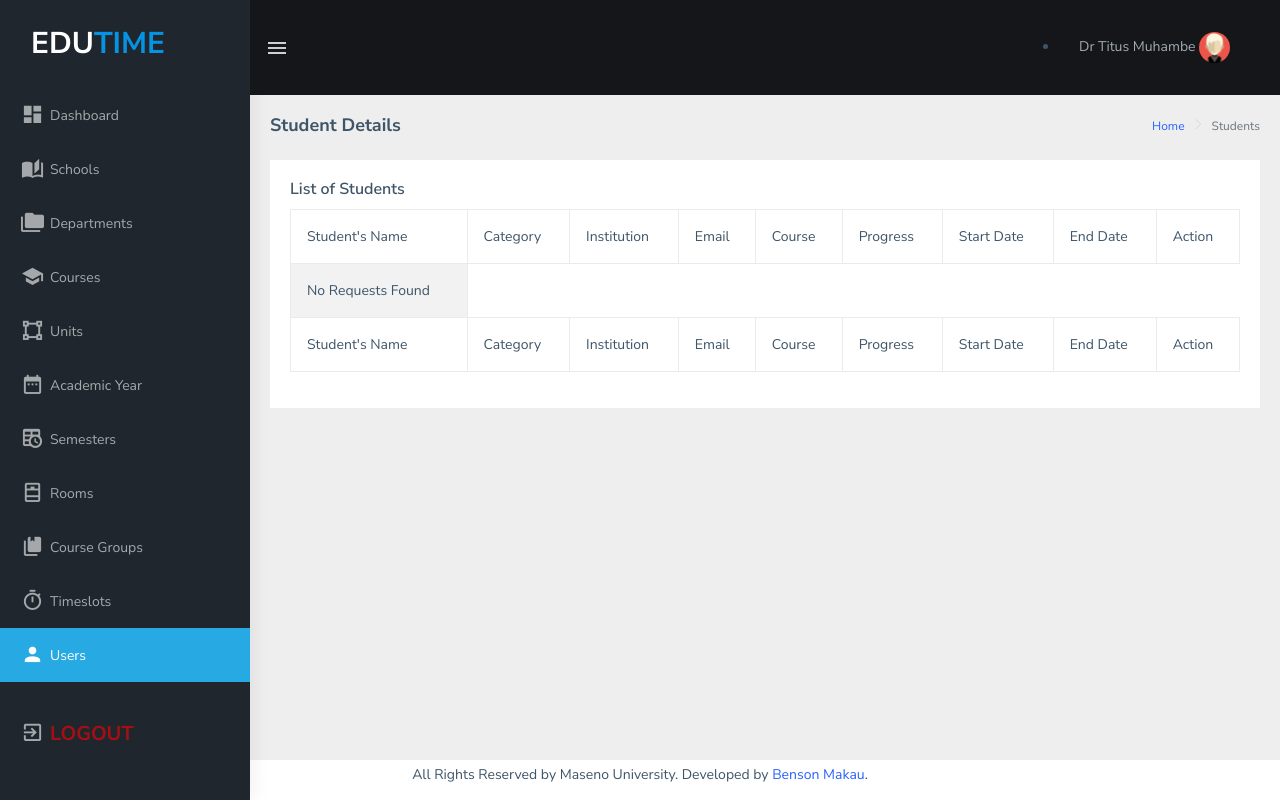
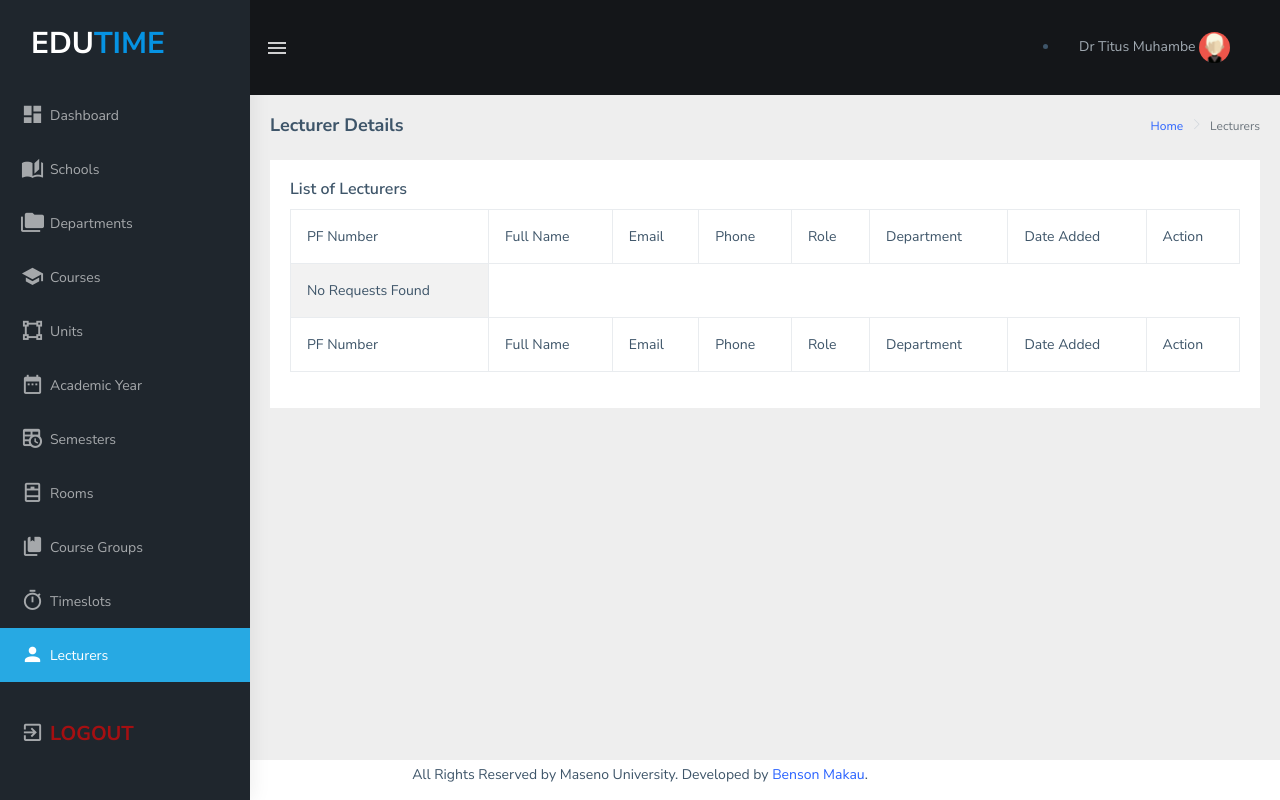
Before and after one commit to blinxcorporation/EduTime-PHP, a PHP site: page /dashboard/users.php in a window 1280 px wide. Run offline with PHP 8.4, Linux system fonts and the light colour scheme; a user stored in the database is signed in; data comes from the database, SQL or seed files in the repository; data that the repository does not hold is empty.

Commit message:
fetched users who are lecturers

```diff
--- a/assets/components/sidebar.php
+++ b/assets/components/sidebar.php
@@ -159,7 +159,7 @@
                   href="users.php"
                   aria-expanded="false"
                   ><i class="mdi mdi-account"></i
-                  ><span class="hide-menu">Users</span></a
+                  ><span class="hide-menu">Lecturers</span></a
                 >
               </li>
               <?php
--- a/dashboard/index.php
+++ b/dashboard/index.php
@@ -207,7 +207,7 @@ include '../assets/components/header.php';
                     <h1 class="font-light text-white">
                         <i class="mdi mdi-account"></i>
                     </h1>
-                    <h6 class="text-light">Users</h6>
+                    <h6 class="text-light">Lecturers</h6>
                 </div>
             </div>
         </a>
--- a/dashboard/users.php
+++ b/dashboard/users.php
@@ -5,8 +5,8 @@ $name = $_SESSION['fname'] . " ".$_SESSION['lname'];
 $username = $_SESSION['username'];
 $mail = $_SESSION['emailaddress'];
 
-// Update Student Details
-if (isset($_POST['update-student-details-btn'])) {
+// Update User Details
+if (isset($_POST['update-user-details-btn'])) {
   $username = $_POST['username'];
   $fname = $_POST['fname'];
   $mname = $_POST['mname'];
@@ -73,8 +73,8 @@ if (isset($_POST['update-student-details-btn'])) {
   	}
   }
 
-  // Delete student Details
-  if (isset($_POST['delete-student-btn'])) {
+  // Delete user Details
+  if (isset($_POST['delete-user-btn'])) {
     $studentID = $_POST['student_id'];
 
     if (empty($studentID)) {
@@ -96,12 +96,11 @@ if (isset($_POST['update-student-details-btn'])) {
 <!DOCTYPE html>
 <html dir="ltr" lang="en">
   <head>
-  <title>Students | WKEO </title>
+  <title>Lecturers | EDUTIME </title>
   <?php
 include '../assets/components/header.php';
 ?>
   </head>
-
   <body>
 
       <!-- ============================================================== -->
@@ -134,13 +133,13 @@ include '../assets/components/header.php';
         <div class="page-breadcrumb pt-5">
           <div class="row">
             <div class="col-12 d-flex no-block align-items-center">
-              <h4 class="page-title">Student Details</h4>
+              <h4 class="page-title">Lecturer Details</h4>
               <div class="ms-auto text-end">
                 <nav aria-label="breadcrumb">
                   <ol class="breadcrumb">
                     <li class="breadcrumb-item"><a href="#">Home</a></li>
                     <li class="breadcrumb-item active" aria-current="page">
-                      Students
+                    Lecturers
                     </li>
                   </ol>
                 </nav>
@@ -163,7 +162,7 @@ include '../assets/components/header.php';
                   <div class="card">
                 <div class="card-body">
 
-                  <h5 class="card-title">List of Students</h5>
+                  <h5 class="card-title">List of Lecturers</h5>
 
                   <div class="table-responsive">
                     <table
@@ -172,53 +171,39 @@ include '../assets/components/header.php';
                     >
                       <thead>
                         <tr>
-                          <th>Student's Name</th>
-                          <th>Category</th>
-                          <th>Institution</th>
+                          <th>PF Number</th>
+                          <th>Full Name</th>
                           <th>Email</th>
-                          <th>Course</th>
-                          <th>Progress</th>
-                          <th>Start Date</th>
-                          <th>End Date</th>
+                          <th>Phone</th>
+                          <th>Role</th>
+                          <th>Department</th>
+                          <th>Date Added</th>
                           <th>Action</th>
                         </tr>
                       </thead>
                       <?php
-  if($_SESSION['username']){
-      $data_fetch_query = "SELECT * FROM `student_details`";
+   if($_SESSION['role_name'] == 'Admin'){
+      $data_fetch_query = "SELECT * FROM `user_details` INNER JOIN user_role_details ON user_role_details.user_id =user_details.pf_number INNER JOIN role_details ON role_details.role_id = user_role_details.role_id INNER JOIN lecturer_department_details  ON lecturer_department_details.lecturer_id = user_role_details.user_id INNER JOIN department_details ON department_details.department_id = lecturer_department_details.department_id";
       $data_result = mysqli_query($db, $data_fetch_query);
       if ($data_result->num_rows > 0){
           while($row = $data_result->fetch_assoc()) {
-              $student_id = $row['student_username'];
-              $fname = $row['student_firstname'];
-              $mname = $row['student_middlename'];
-              $lname = $row['student_lastname'];
-              $studentEmail = $row['student_email'];
-              $studentPhone = $row['student_phone'];
+              $user_id = $row['pf_number'];
+              $salutation = $row['user_title'];
+              $fname = $row['user_firstname'];
+              $lname = $row['user_lastname'];
+              $user_email = $row['user_email'];
+              $user_phone = $row['user_phone'];
+              $role = $row['role_name'];
+              $department = $row['department_name'];
+              $date_created = $row['date_created'];
 
-              $data_fetch = "SELECT * FROM `student_institution_details` WHERE `student_id` ='$student_id'";
-              $result = mysqli_query($db, $data_fetch);
-              if ($result->num_rows > 0){
-                while($rw = $result->fetch_assoc()) {
-                  $institution_id= $rw["institution_id"];
-                  $category= $rw["category"];
-                  $institution_name= $rw["institution_name"];
-                  $duration= $rw["course_duration"];
-                  $yearOfStudy= $rw["yearOfStudy"];
-                  $semester= $rw["currentSemester"];
-                  $course= $rw["course_name"];
-                  $start_date= $rw["start_date"];
-                  $end_date= $rw["end_date"];
-                }}
-
-      echo "<tr> <td>" .$fname." ".$lname.  "</td>";
-      echo "<td>" .$category."</td>";
-      echo "<td>" .$institution_name."</td>";
-      echo "<td>" .$studentEmail."</td>";
-      echo "<td>" .$course."</td>";
-      echo "<td>" ."Year ".$yearOfStudy.","."Semester ".$semester."</td>";
-      echo "<td>" .$start_date."</td>";
-      echo "<td>" .$end_date."</td>";
+      echo "<tr> <td>" .$user_id.  "</td>";
+      echo "<td>" .$salutation." ".$fname." ".$lname."</td>";
+      echo "<td>" .$user_email."</td>";
+      echo "<td>" .$user_phone."</td>";
+      echo "<td>" .$role."</td>";
+      echo "<td>" .$department."</td>";
+      echo "<td>" .$date_created."</td>";
       echo "<td>
 
       <form method ='POST' action=''>
@@ -241,14 +226,13 @@ include '../assets/components/header.php';
         </tbody>
                       <tfoot>
                         <tr>
-                        <th>Student's Name</th>
-                          <th>Category</th>
-                          <th>Institution</th>
+                        <th>PF Number</th>
+                          <th>Full Name</th>
                           <th>Email</th>
-                          <th>Course</th>
-                          <th>Progress</th>
-                          <th>Start Date</th>
-                          <th>End Date</th>
+                          <th>Phone</th>
+                          <th>Role</th>
+                          <th>Department</th>
+                          <th>Date Added</th>
                           <th>Action</th>
                         </tr>
                       </tfoot>
```
